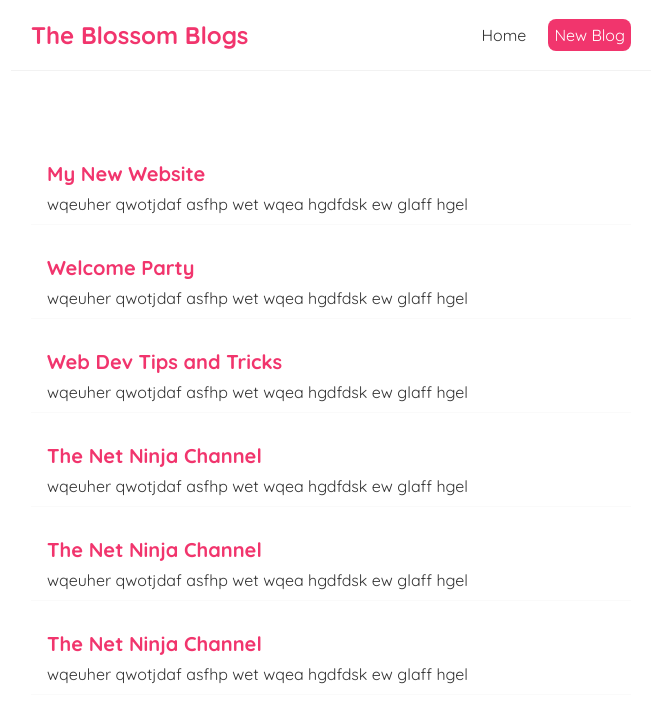
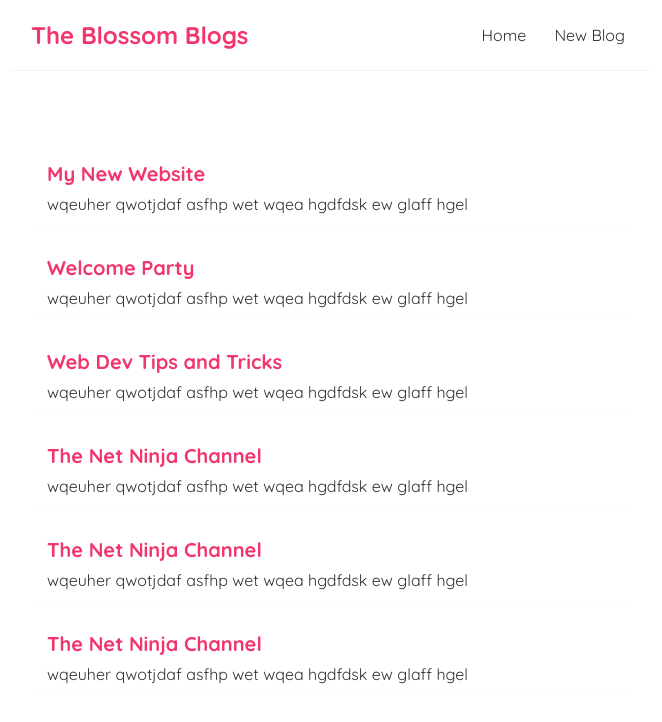
Before and after one commit to shivendra8004/HelloReact, a React (Create React App) app: page / in a window 1280 px wide. Shown: the top 722 px of the page, without its empty margins (309-971 px from the left). Built offline with nearby package versions, Linux system fonts and the light colour scheme.

Commit message:
Compairing code

```diff
--- a/src/components/Navbar.js
+++ b/src/components/Navbar.js
@@ -4,14 +4,7 @@ const Navbar = () => {
       <h1>The Blossom Blogs</h1>
       <div className="links">
         <a href="/">Home</a>
-        <a
-          href="/create"
-          style={{
-            color: "white",
-            backgroundColor: "#f1356d",
-            borderRadius: "8px",
-          }}
-        >
+        <a href="/create" className="newBlog">
           New Blog
         </a>
       </div>
--- a/src/index.css
+++ b/src/index.css
@@ -1,4 +1,4 @@
-@import url('https://fonts.googleapis.com/css2?family=Quicksand:wght@300;400;500;600;700&display=swap');
+@import url("https://fonts.googleapis.com/css2?family=Quicksand:wght@300;400;500;600;700&display=swap");
 
 * {
   margin: 0;
```
